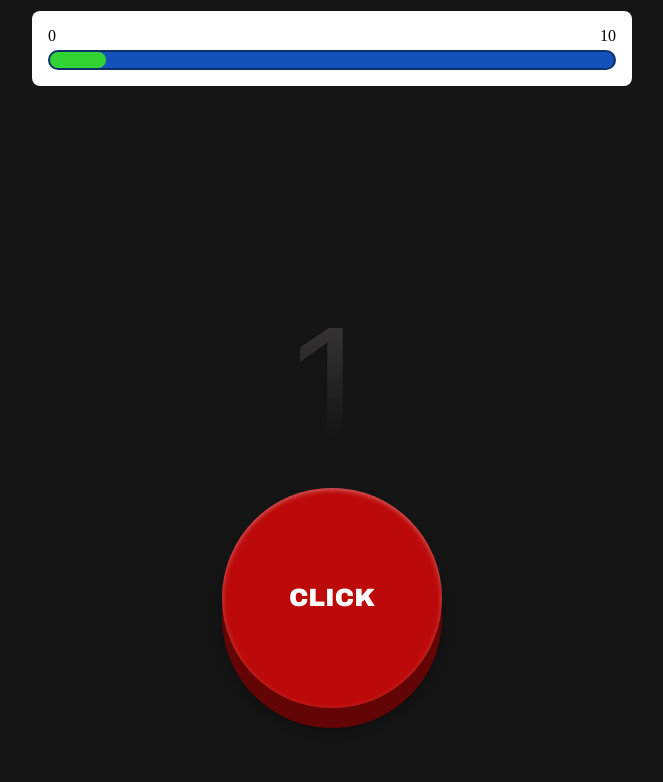
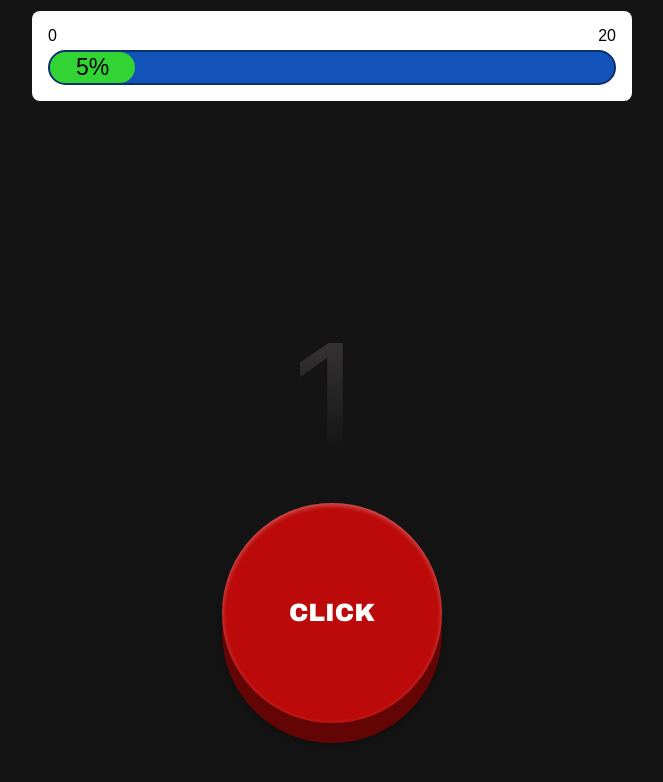
Before and after one commit to BrundevCoder/button-nyon, a plain HTML site: page index.html in a window 1280 px wide. Both pictures are taken after a click on the button "CLICK". Shown: the whole page, without its empty margins (308-971 px from the left). Drawn offline with Linux system fonts and the light colour scheme; a web font is replaced by a local one.

Commit message:
add: working level system, progress bar

```diff
--- a/index.html
+++ b/index.html
@@ -13,13 +13,13 @@
 
             <div class="box">
                 <div class="upper-part">
-                    <span>0</span>
-                    <span>10</span>
+                    <span id="lastLevelMin">0</span>
+                    <span id="nextLevelMin">10</span>
                 </div>
 
                 <div class="lower-part">
                     <div class="bar-back">
-                        <div class="bar" style="--percent: 10%"></div>
+                        <div class="bar">0%</div>
                     </div>
                 </div>
             </div>
--- a/script.js
+++ b/script.js
@@ -1,12 +1,27 @@
 const counterDisplay = document.querySelector(".counter");
 const button = document.querySelector(".btn");
+const bar = document.querySelector(".bar");
+
+const levels = [
+    {"min": 0, "Multiplier": 1, "ClassNameCSS": "", "Name": "normal"},
+    {"min": 20, "Multiplier": 2, "ClassNameCSS": "bronze", "Name": "Bronze"},
+    {"min": 50, "Multiplier": 3, "ClassNameCSS": "golden", "Name": "Golden"},
+    {"min": 100, "Multiplier": 5, "ClassNameCSS": "diamon", "Name": "Golden"},
+]
 
 let clicks = 0;
+let maxedOut = false;
+let levelName = 0;
 
 button.addEventListener("click", () => {
+    if (maxedOut) {
+        return;
+    }
+
     clicks++;
     navigator.vibrate(15)
     makeSound();
+    checkLevelsAndApplyChanges();
     counterDisplay.textContent = `${clicks}`;
 })
 
@@ -26,3 +41,56 @@ function makeSound() {
     oscilator.start();
     oscilator.stop(now + 0.15);
 }
+
+function checkLevelsAndApplyChanges() {
+    if (maxedOut) {
+        return;
+    }
+
+    let levelI = 0;
+    let classNamesFromAllLevels = [];
+
+    for (let i = 0; i < levels.length; i++) {
+        if (clicks >= levels[i].min) {
+            levelI = i;
+            levelName = levels[i].Name;
+        }
+
+        classNamesFromAllLevels.push(levels[i].ClassNameCSS);
+        if (levels[i].ClassNameCSS == "") {
+            classNamesFromAllLevels.pop();
+        }
+    }
+
+    let lastLevelMin = levels[levelI].min;
+    let nextLevelMin = "";
+
+    if (levelI + 1 <= levels.length) {
+        try {
+            nextLevelMin = levels[levelI + 1].min;
+        }
+        catch (error) {
+
+        }
+    }
+
+    const lastLevelMinSpan = document.getElementById("lastLevelMin");
+    const nextLevelMinSpan = document.getElementById("nextLevelMin");
+
+    lastLevelMinSpan.textContent = lastLevelMin;
+    nextLevelMinSpan.textContent = nextLevelMin ? nextLevelMin : "MAX";
+
+    let percent = (clicks / nextLevelMin) * 100;
+
+    bar.style.width = `${Math.round(percent)}%`;
+    bar.textContent = `${Math.round(percent)}%`;
+
+    for (let i = 0; i < classNamesFromAllLevels.length; i++) {
+        button.classList.remove(classNamesFromAllLevels[i]);
+    }
+
+    if (levels[levelI].ClassNameCSS == "") {
+        return;
+    }
+    button.classList.add(levels[levelI].ClassNameCSS);
+}
--- a/style.css
+++ b/style.css
@@ -43,19 +43,31 @@ header {
     justify-content: space-between;
 }
 
+.upper-part span {
+    font-family: "BBH Bartle", sans-serif;
+}
+
 .bar-back {
     width: 100%;
-    height: 20px;
+    height: 35px;
     background: rgb(19, 82, 184);
     border: 2px solid rgb(12, 48, 105);
     border-radius: 99px;
 }
 
 .bar {
-    width: var(--percent);
+    display: flex;
+    justify-content: center;
+    align-items: center;
+    font-family: "BBH Bartle", sans-serif;
+    font-size: 23px;
+    max-width: 100%;
+    min-width: 85px;
+    width: 10%;
     height: 100%;
     background: rgb(49, 212, 51);
     border-radius: 99px;
+    transition: width 100ms ease-out;
 }
 
 main {
```
